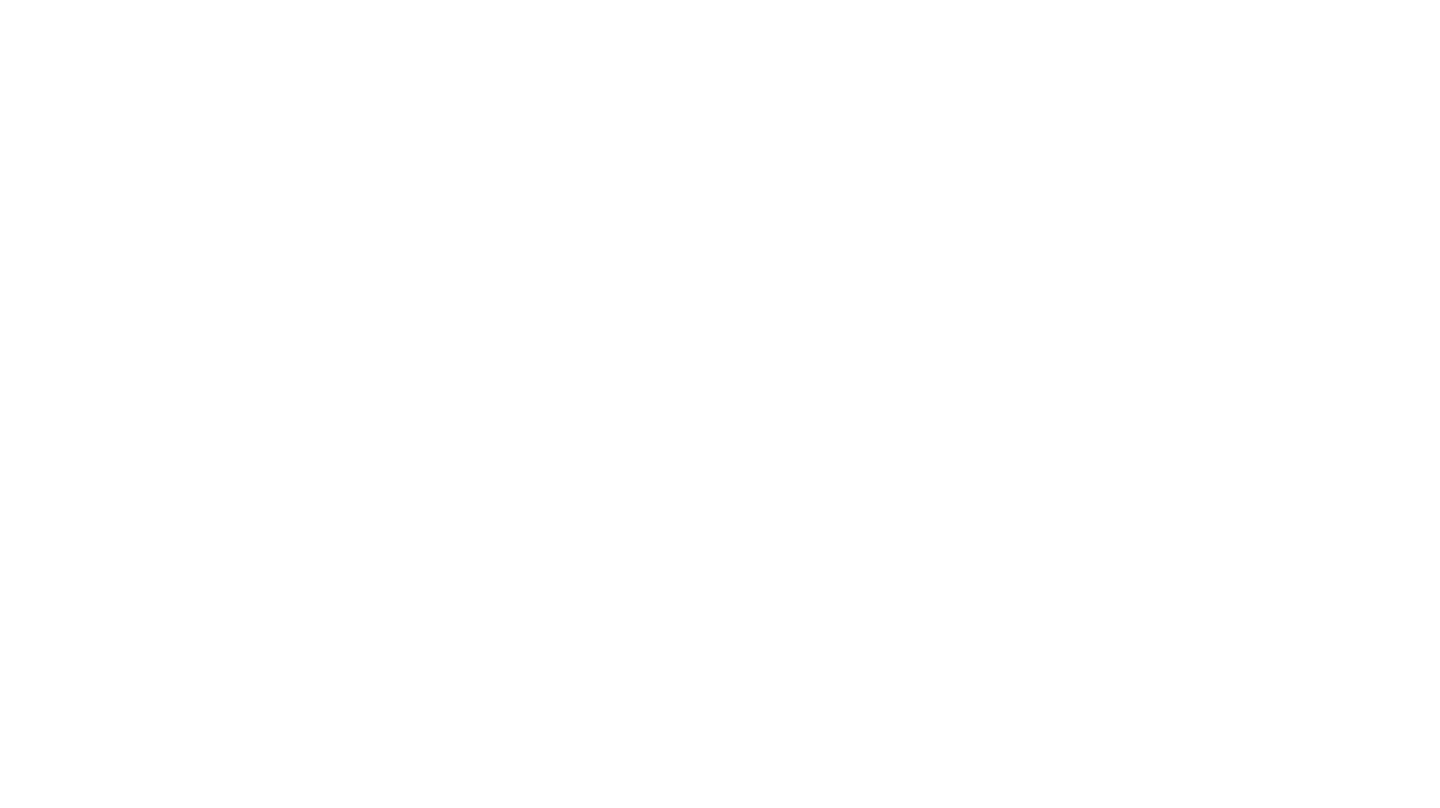
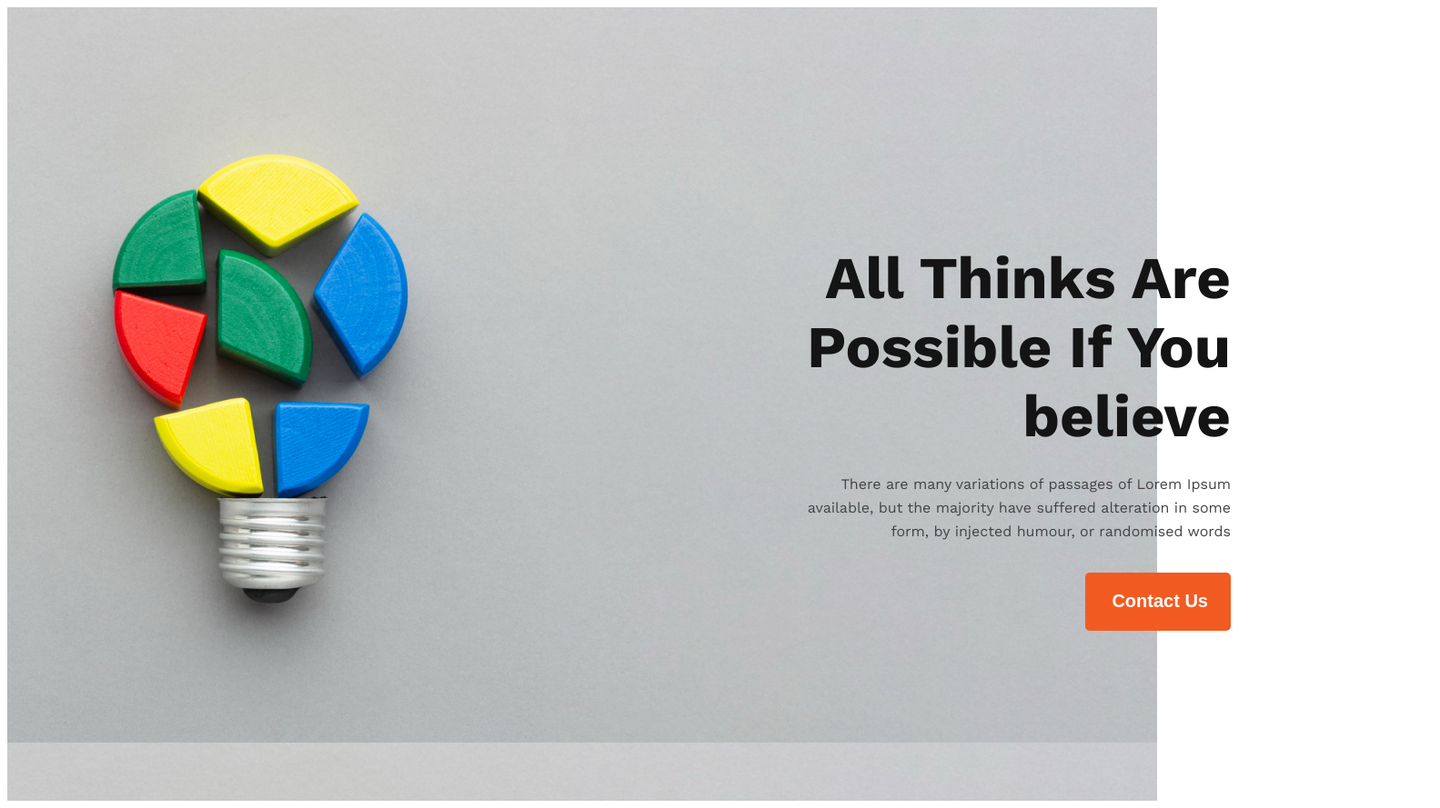
Before and after one commit to refathosen/new-year-repo, a plain HTML site: page index.html in a window 1280 px wide. Shown: the whole page at 91% size, 1583 px wide, since content can reach past the window. Before the commit the page ends 800 px from the top, so only its background shows below. Drawn offline with nearby package versions, Linux system fonts and the light colour scheme.

Commit message:
header section added

```diff
--- a/index.html
+++ b/index.html
@@ -1,22 +1,30 @@
 <!DOCTYPE html>
 <html lang="en">
-<head>
-    <meta charset="UTF-8">
-    <meta name="viewport" content="width=device-width, initial-scale=1.0">
+  <head>
+    <meta charset="UTF-8" />
+    <meta name="viewport" content="width=device-width, initial-scale=1.0" />
     <title>New Year New Me</title>
-</head>
-<body>
-    <header>
 
+    <link rel="preconnect" href="https://fonts.googleapis.com" />
+    <link rel="preconnect" href="https://fonts.gstatic.com" crossorigin />
+    <link
+      href="https://fonts.googleapis.com/css2?family=Open+Sans:wght@400;700;800&family=Work+Sans:wght@400;700;800&display=swap"
+      rel="stylesheet"
+    />
+
+    <link rel="stylesheet" href="styles/new.css" />
+  </head>
+  <body>
+    <header class="header">
+        <div class="banner">
+            <h1 class="banner-title">All Thinks Are Possible If You believe</h1>
+            <p class="banner-description">There are many variations of passages of Lorem Ipsum available, but the majority have suffered alteration in some form, by injected humour, or randomised words</p>
+            <button class="banner-btn">Contact Us</button>
+        </div>
     </header>
 
-    <main>
+    <main></main>
 
-    </main>
-
-    <footer>
-
-    </footer>
-
-</body>
+    <footer></footer>
+  </body>
 </html>
--- /dev/null
+++ b/styles/new.css
@@ -0,0 +1,47 @@
+/* common shared styles */
+
+body {
+  font-family: "Open Sans", sans-serif;
+  font-family: "Work Sans", sans-serif;
+}
+
+/* header section styles */
+
+.header {
+  background-image: url("../images/banner/banner2.png");
+}
+
+.banner {
+  width: 500px;
+  text-align: right;
+  padding: 216px 230px 187px 845px;
+}
+.banner-title {
+  color: #151414;
+  font-size: 65px;
+  font-weight: 700;
+  margin-bottom: 24px;
+}
+
+.banner-description {
+  color: #444343;
+  font-size: 16px;
+  font-weight: 400;
+  line-height: 26px;
+  margin-top: 0;
+  margin-bottom: 32px;
+}
+.banner-btn {
+  width: 160px;
+  height: 64px;
+  flex-shrink: 0;
+  border-radius: 5px;
+  background: #f15b22;
+  border: 0;
+  padding: 20px 25px;
+  margin-top: 0;
+  color: #fff;
+  text-align: right;
+  font-size: 20px;
+  font-weight: 600;
+}
```
Also changed, not shown: images/banner/banner1.png (added), images/banner/banner2.png (added), images/banner/banner3.png (added), images/gradient1.png (added), images/gradient2.png (added), images/gradient3.png (added), images/icons/ecom.png (added), images/icons/fb.png (added), images/icons/js.png (added), images/icons/smoke.png (added), images/icons/twitter.png (added), images/icons/web.png (added), images/icons/youtube.png (added), images/person.png (added), 1 more files.
